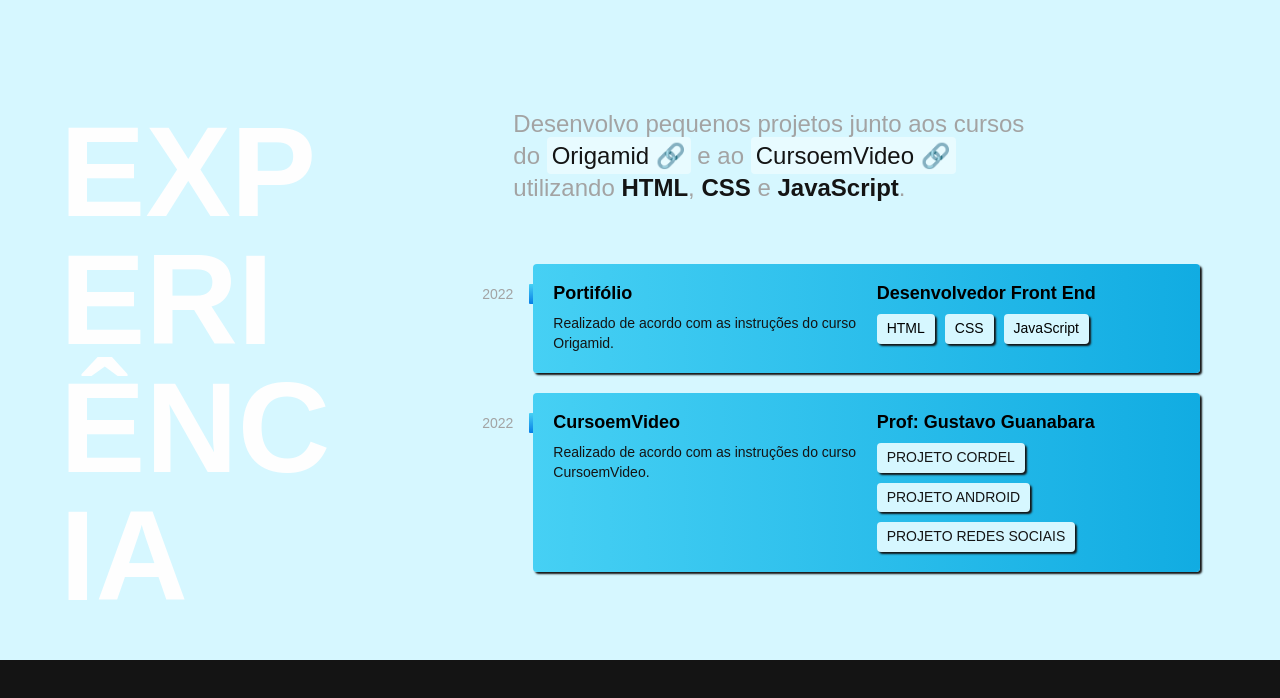
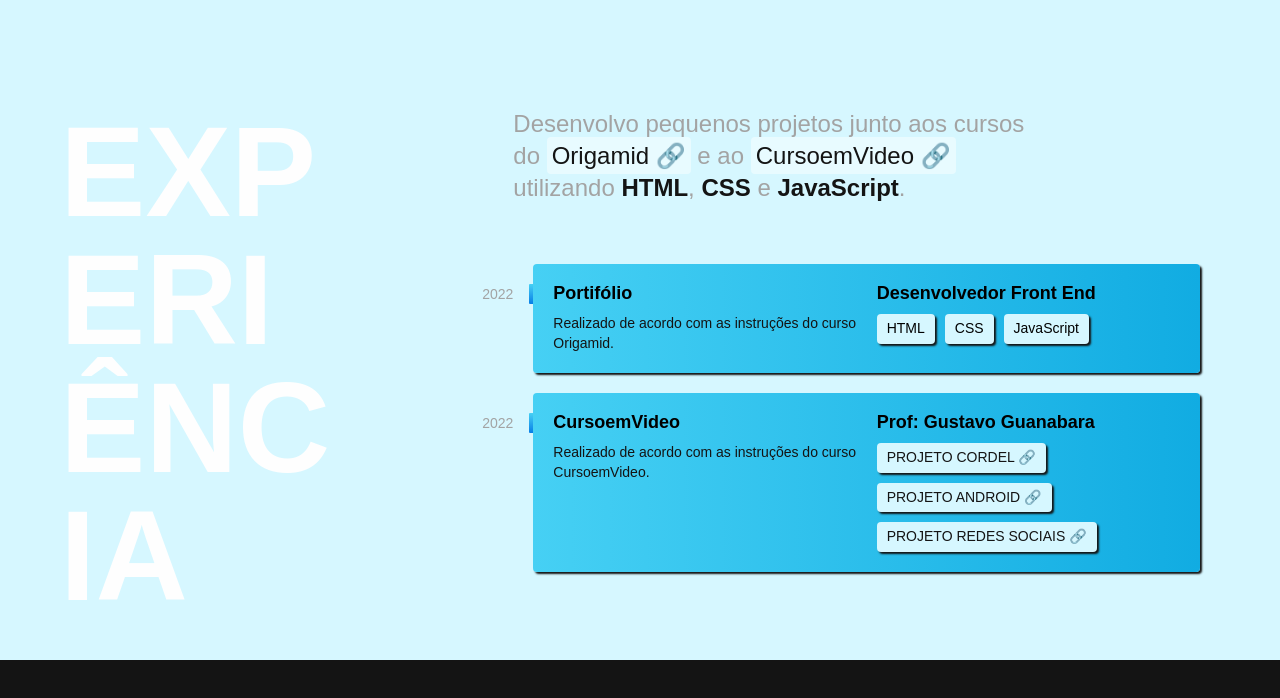
Before and after one commit to Rodrigorwl/portifolio, a plain HTML site: page index.html in a window 1280 px wide. Shown: the part 440-1138 px from the top of the page. Drawn offline with Linux system fonts and the light colour scheme.

Commit message:
Update index.html

```diff
--- a/index.html
+++ b/index.html
@@ -65,9 +65,9 @@
                   curso CursoemVideo.
                 </p>
                   <ul class="empresa-habilidades">
-                    <li><a href="https://rodrigorwl.github.io/projeto-cordel/" target="_blank">Projeto Cordel</a></li>
-                    <li><a href="https://rodrigorwl.github.io/projeto-android/" target="_blank">Projeto Android</a></li>
-                    <li><a href="https://rodrigorwl.github.io/projeto-redes/" target="_blank">Projeto Redes Sociais</a></li>
+                    <li><a href="https://rodrigorwl.github.io/projeto-cordel/" target="_blank">Projeto Cordel &#x1f517;</a></li>
+                    <li><a href="https://rodrigorwl.github.io/projeto-android/" target="_blank">Projeto Android &#x1f517;</a></li>
+                    <li><a href="https://rodrigorwl.github.io/projeto-redes/" target="_blank">Projeto Redes Sociais &#x1f517;</a></li>
                   </ul>
                 </div>
 
```
